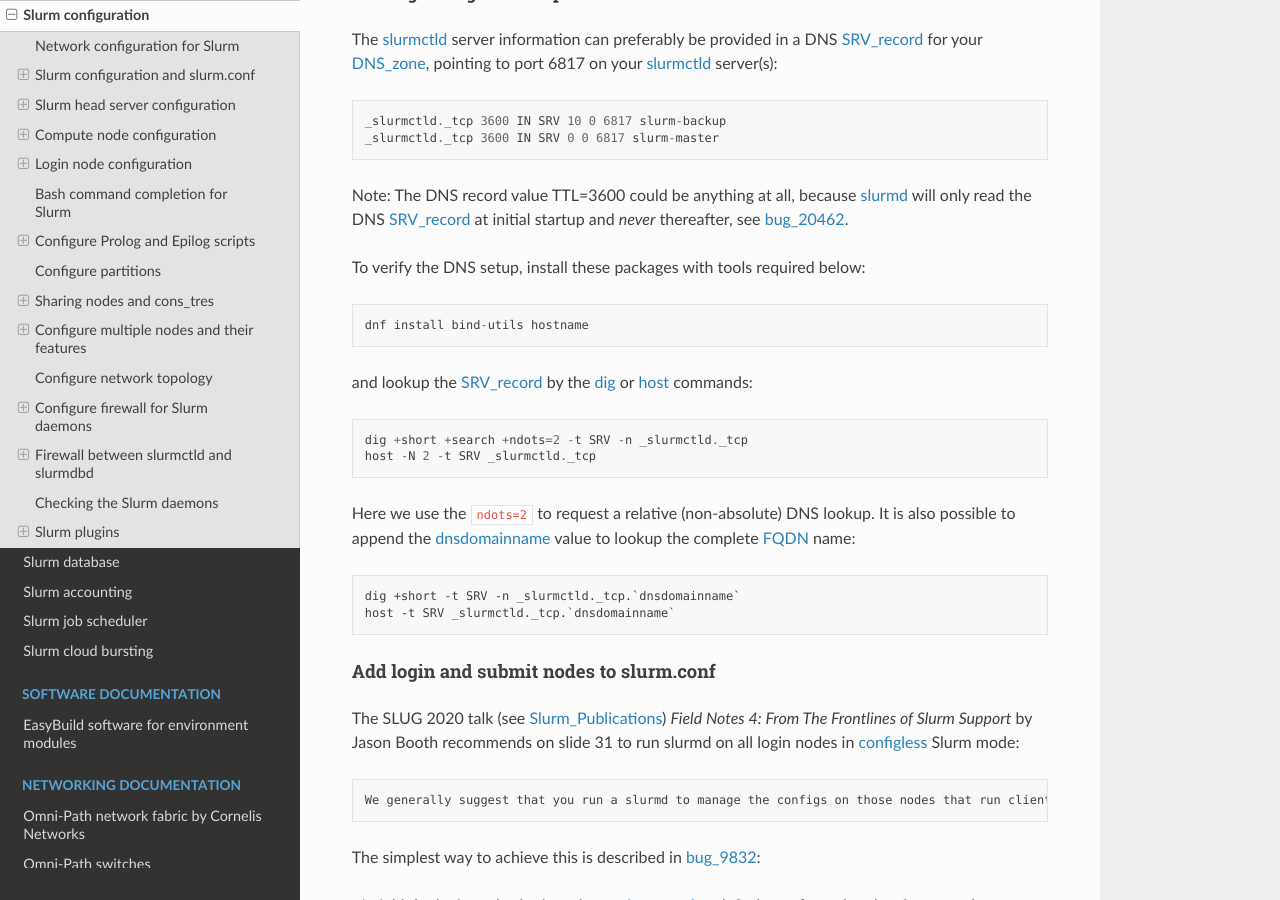
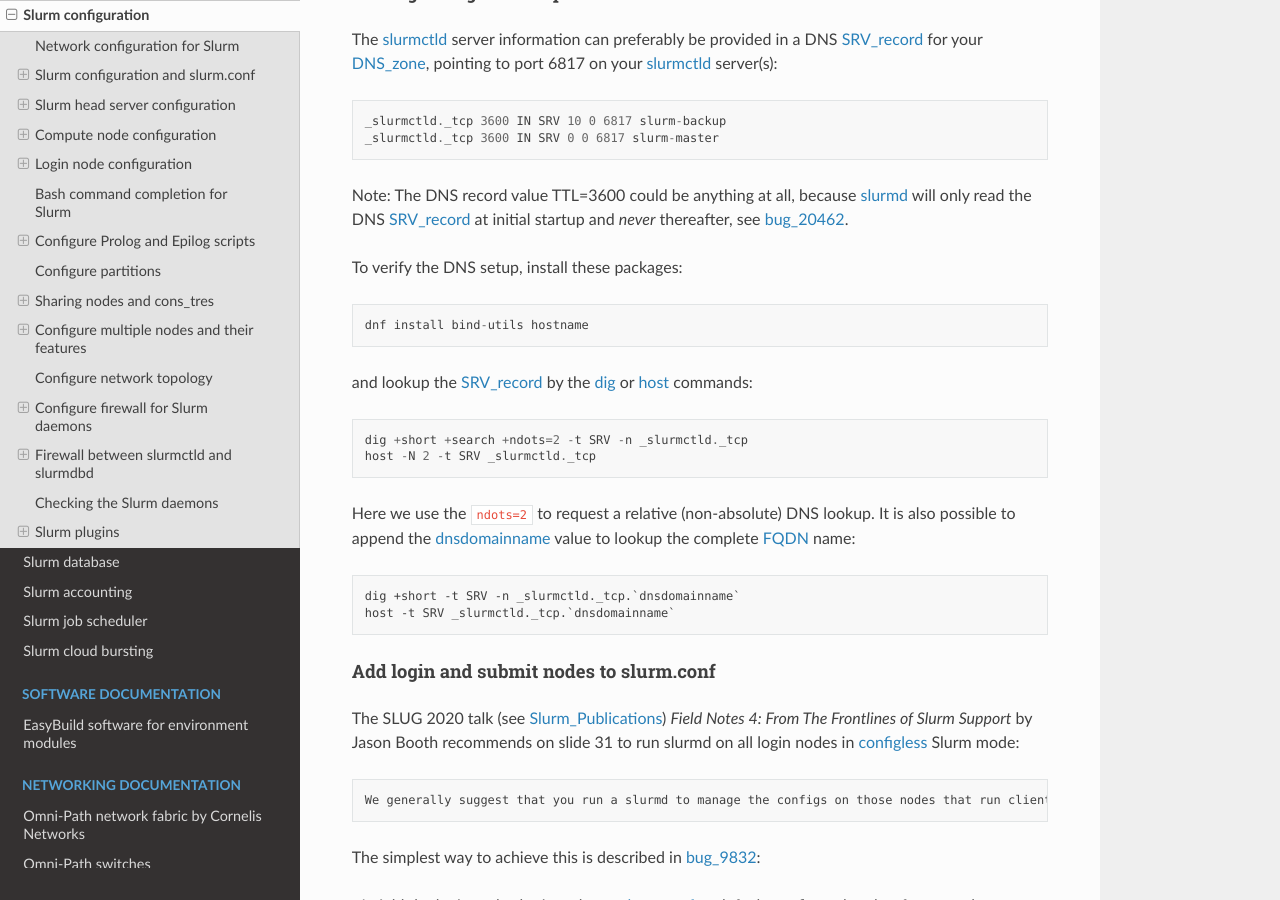
Before and after one commit to OleHolmNielsen/Niflheim_system, a Sphinx documentation site: the page built from docs/Slurm_configuration.rst, in a window 1280 px wide and 900 px high, scrolled down 2835 px. Built offline with Sphinx 7.4.7 and the Read the Docs theme 3.1.0, drawn with Linux system fonts in a browser that asks for light colours.

Commit message:
Minor edit

```diff
--- a/docs/Slurm_configuration.rst
+++ b/docs/Slurm_configuration.rst
@@ -93,7 +93,7 @@
 Note: The DNS record value TTL=3600 could be anything at all,
 because slurmd_ will only read the DNS SRV_record_ at initial startup and *never* thereafter, see bug_20462_.
 
-To verify the DNS setup, install these packages with tools required below::
+To verify the DNS setup, install these packages::
 
   dnf install bind-utils hostname
 
```
